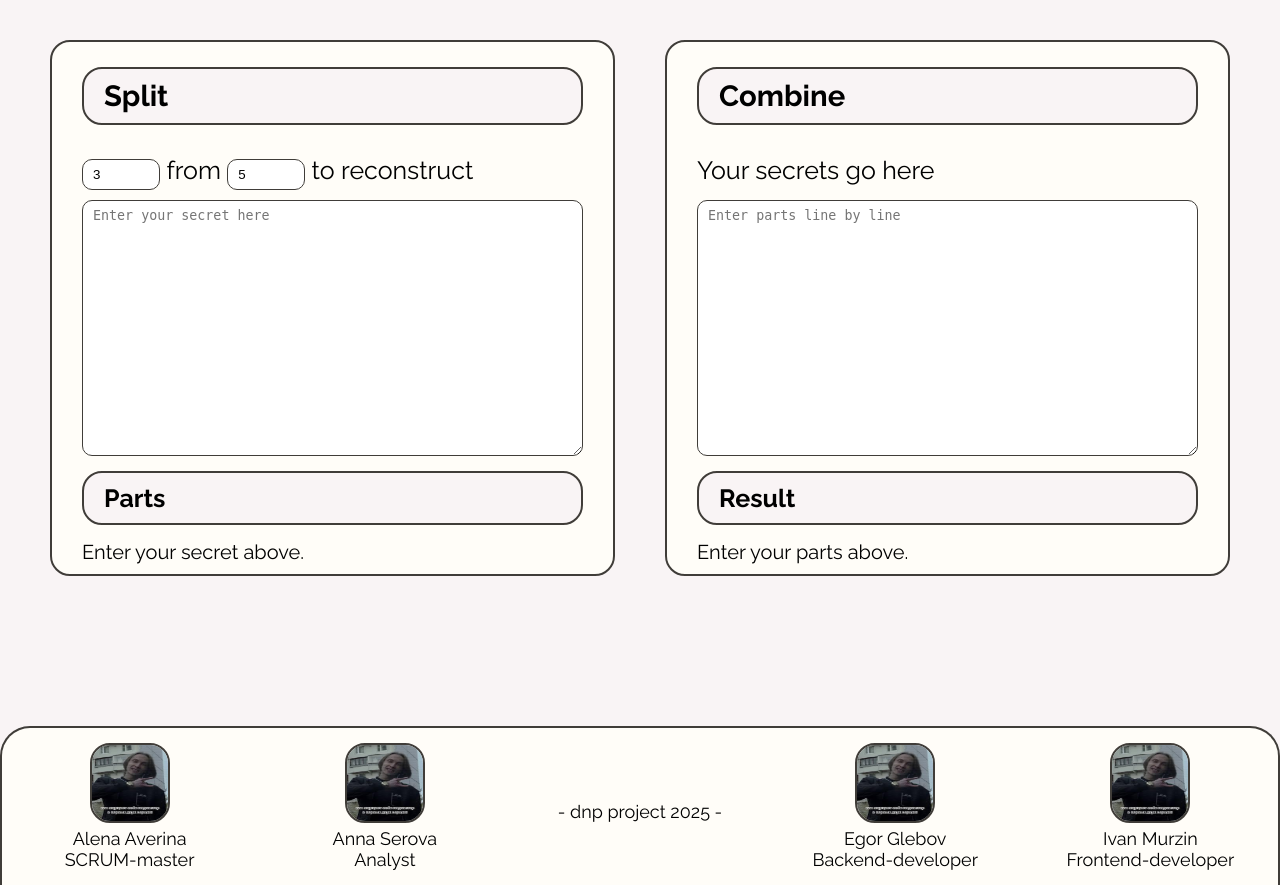
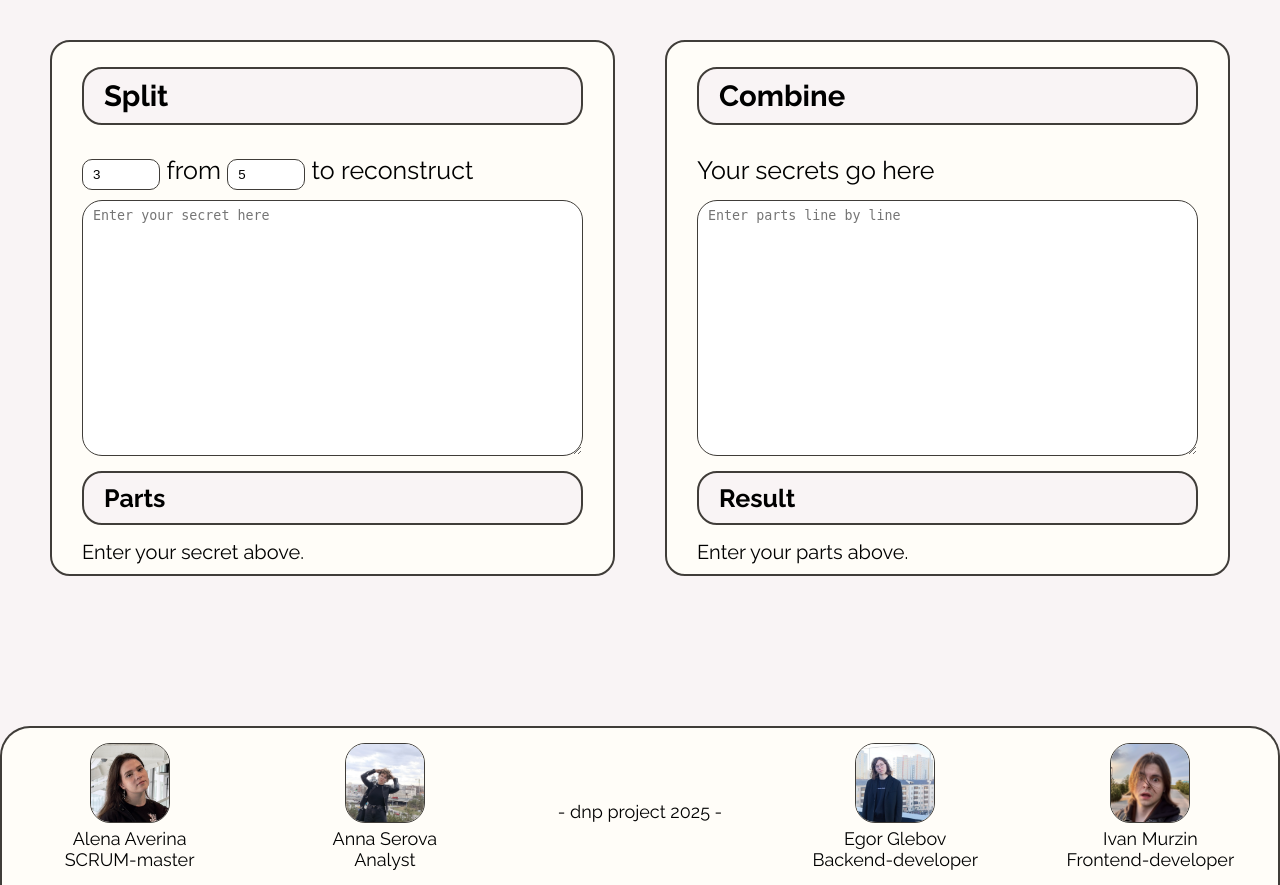
Before and after one commit to i-geeg-i/dnp-shamir, a Flask app: page / in a window 1280 px wide. Shown: the part 152-1037 px from the top of the page. Run offline with Flask 3, Linux system fonts and the light colour scheme.

Commit message:
changed photos, some styles (borders), formatted code

```diff
--- a/static/style.css
+++ b/static/style.css
@@ -26,8 +26,6 @@
   font-weight: 100;
   font-size: 24px;
 }
-
-
 
 .main {
   display: grid;
@@ -70,6 +68,11 @@
   line-height: 25px;
 }
 
+.secret,
+.parts {
+  border-radius: 20px;
+}
+
 .section__subheader {
   display: inline-block;
   margin: 15px 0;
@@ -84,18 +87,17 @@
 }
 
 .split__section-list-item {
+  overflow-wrap: anywhere;
   font-family: Raleway, Arial, Helvetica, sans-serif;
   font-weight: 400;
   font-size: 20px;
   word-break: break-all;
   white-space: normal;
-  overflow-wrap: anywhere;
 }
 
 .split__section-list.numbered {
   list-style: decimal;
 }
-
 
 .combined {
   font-family: Raleway, Arial, Helvetica, sans-serif;
@@ -140,17 +142,16 @@
   width: 80px;
   height: 80px;
   margin-bottom: 5px;
-  border: 2px solid #403d39;
+  border: 1px solid #403d39;
   border-radius: 20px;
 }
 
 .footer__last {
   margin-top: 10px;
+  border-radius: 10px;
   font-weight: 100;
   font-size: 18px;
   text-align: center;
-  border-radius: 10px;
-
 }
 
 .footer__last:hover {
--- a/templates/index.html
+++ b/templates/index.html
@@ -61,7 +61,7 @@
       <ul class="footer__card-list">
         <li class="footer__card">
           <img
-            src="../static/photo-template.jpg"
+            src="../static/alena.jpg"
             class="footer__photo"
             alter="developer photo"
           />
@@ -70,7 +70,7 @@
         </li>
         <li class="footer__card">
           <img
-            src="../static/photo-template.jpg"
+            src="../static/anna.jpg"
             class="footer__photo"
             alter="developer photo"
           />
@@ -84,7 +84,7 @@
         </li>
         <li class="footer__card">
           <img
-            src="../static/photo-template.jpg"
+            src="../static/egor.jpg"
             class="footer__photo"
             alter="developer photo"
           />
@@ -93,7 +93,7 @@
         </li>
         <li class="footer__card">
           <img
-            src="../static/photo-template.jpg"
+            src="../static/ivan.jpg"
             class="footer__photo"
             alter="developer photo"
           />
```
Also changed, not shown: static/alena.jpg (added), static/anna.jpg (added), static/egor.jpg (added), static/ivan.jpg (added).
